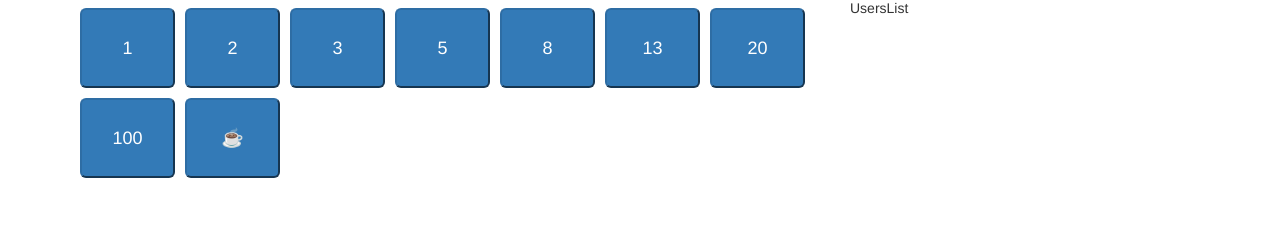
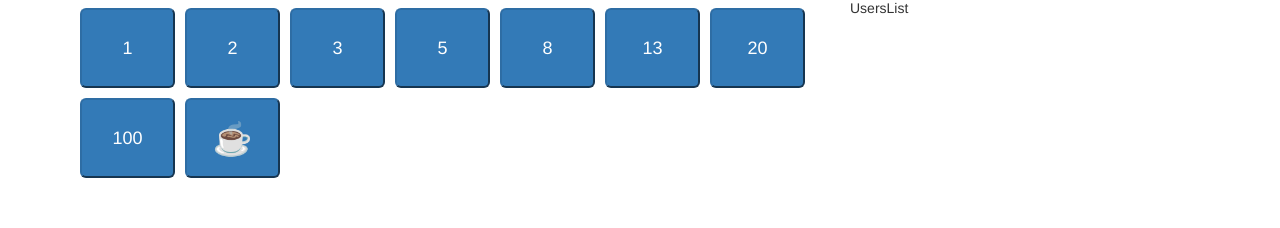
Before and after one commit to richashworth/planningpoker, a React (Create React App) app in the folder ui/: page /vote in a window 1280 px wide. Shown: the part 94-322 px from the top of the page. Built offline with nearby package versions, Linux system fonts and the light colour scheme.

Commit message:
coffee btn styling

```diff
--- a/ui/src/pages/Vote.js
+++ b/ui/src/pages/Vote.js
@@ -23,15 +23,13 @@ class Vote extends Component {
     const CoffeeSymbol = '\u2615';
 
     const CoffeeBreakBtn = (
-      <button type="button" className="btn-vote btn-primary btn-lg coffee"
+      <button type="button" className="coffee-btn btn-vote btn-primary btn-lg"
         onClick={() => this.props.vote(
                 this.props.playerName, this.props.sessionId, CoffeeSymbol,
                 () => this.props.history.push('/results')
               )}>
-              <div>
                 {CoffeeSymbol}
-              </div>
-            </button>
+      </button>
     );
 
    return (
--- a/ui/src/styles/Vote.css
+++ b/ui/src/styles/Vote.css
@@ -7,5 +7,6 @@
 }
 
 .coffee-btn {
-  font-size: 35px;
+  font-size: 32px;
+  vertical-align: bottom;
 }
```
